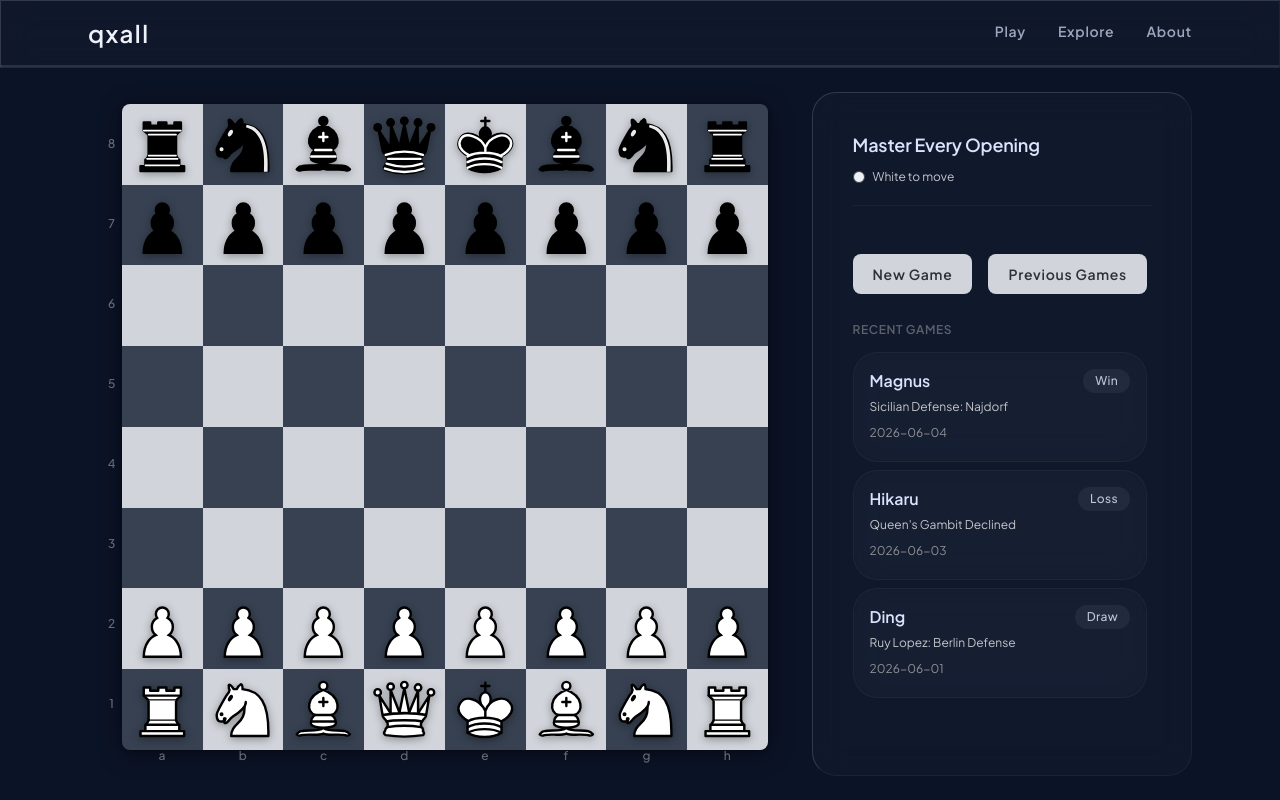
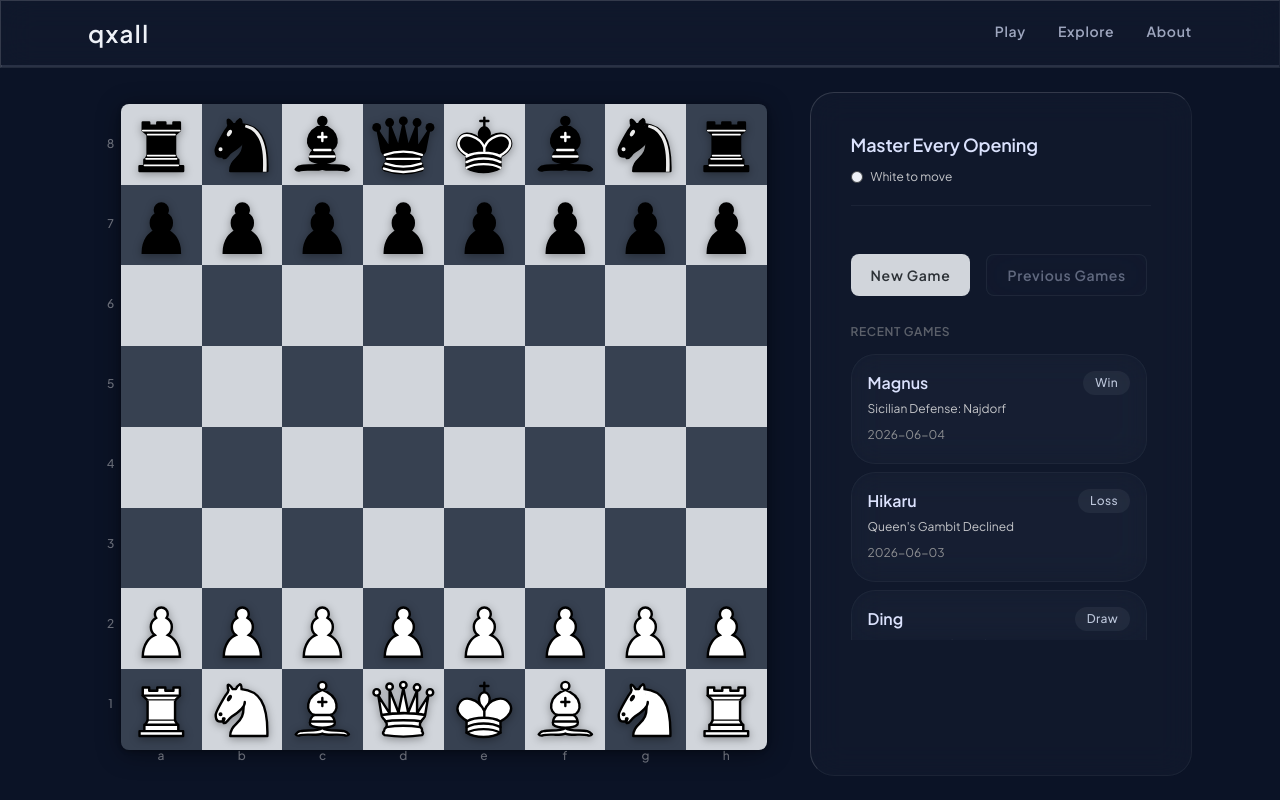
Before and after one commit to done-n-dusted/qxall, a React (Vite) app in the folder packages/frontend/: page /play in a window 1280 px wide. Built offline with nearby package versions, Linux system fonts and the light colour scheme.

Commit message:
style: optimize max-height values and disable previous games button when inactive

```diff
--- a/packages/frontend/src/pages/PlayPage/PlayPage.css
+++ b/packages/frontend/src/pages/PlayPage/PlayPage.css
@@ -223,7 +223,7 @@
 }
 
 .play-page__moves-wrapper--expanded {
-  max-height: 250px;
+  max-height: 180px;
   opacity: 1;
   margin-bottom: var(--space-2);
   visibility: visible;
@@ -246,7 +246,7 @@
 }
 
 .play-page__history-wrapper--expanded {
-  max-height: 400px;
+  max-height: 320px;
   opacity: 1;
   visibility: visible;
 }
--- a/packages/frontend/src/pages/PlayPage/PlayPage.tsx
+++ b/packages/frontend/src/pages/PlayPage/PlayPage.tsx
@@ -115,8 +115,9 @@ export function PlayPage() {
                   {isGameOver ? 'Play Again' : 'New Game'}
                 </Button>
                 <Button
-                  variant={shouldShowHistory ? 'primary' : 'secondary'}
+                  variant={isGameActive && shouldShowHistory ? 'primary' : 'secondary'}
                   onClick={() => setShowHistory(prev => !prev)}
+                  disabled={!isGameActive}
                 >
                   {isGameActive && showHistory ? 'Show Moves' : 'Previous Games'}
                 </Button>
```
